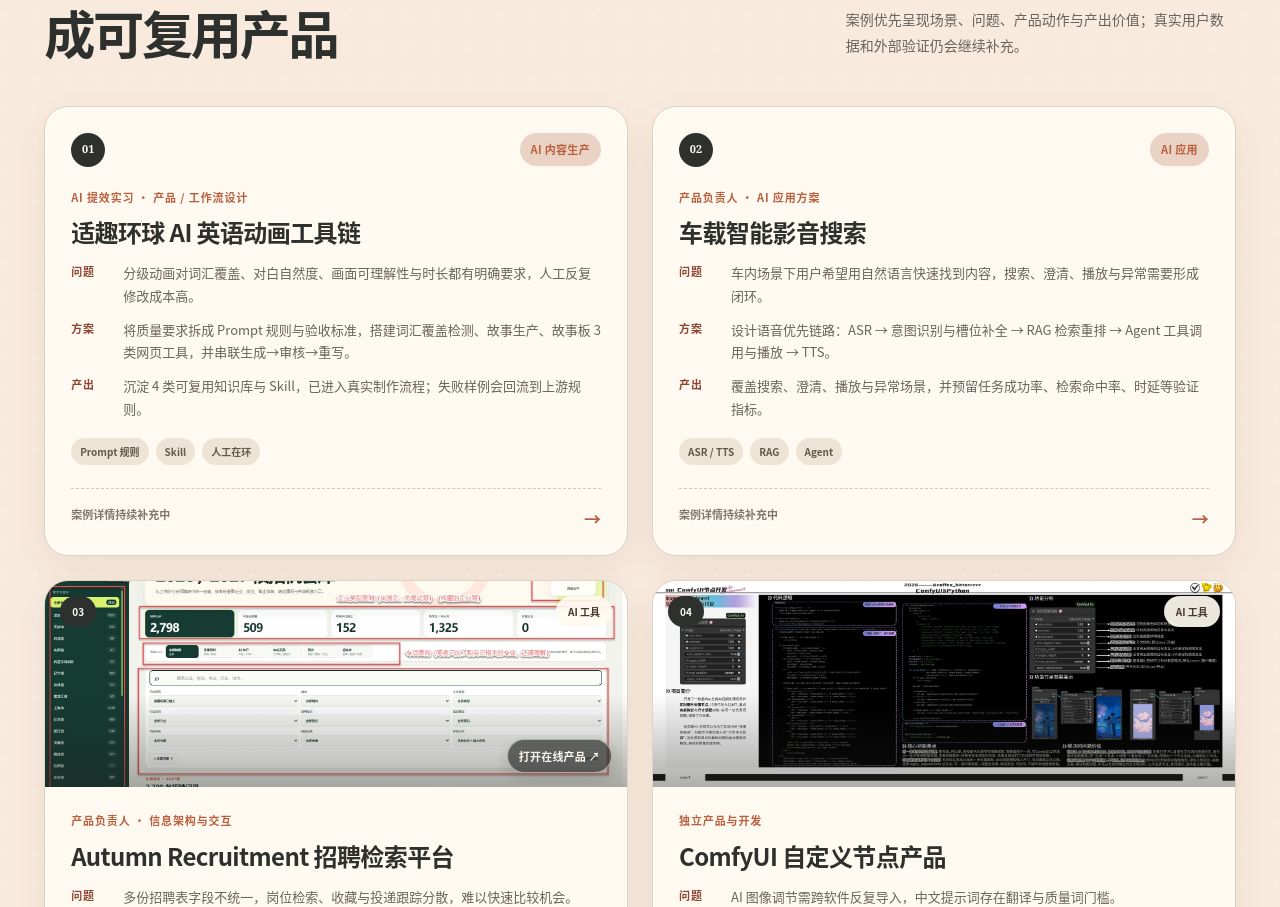
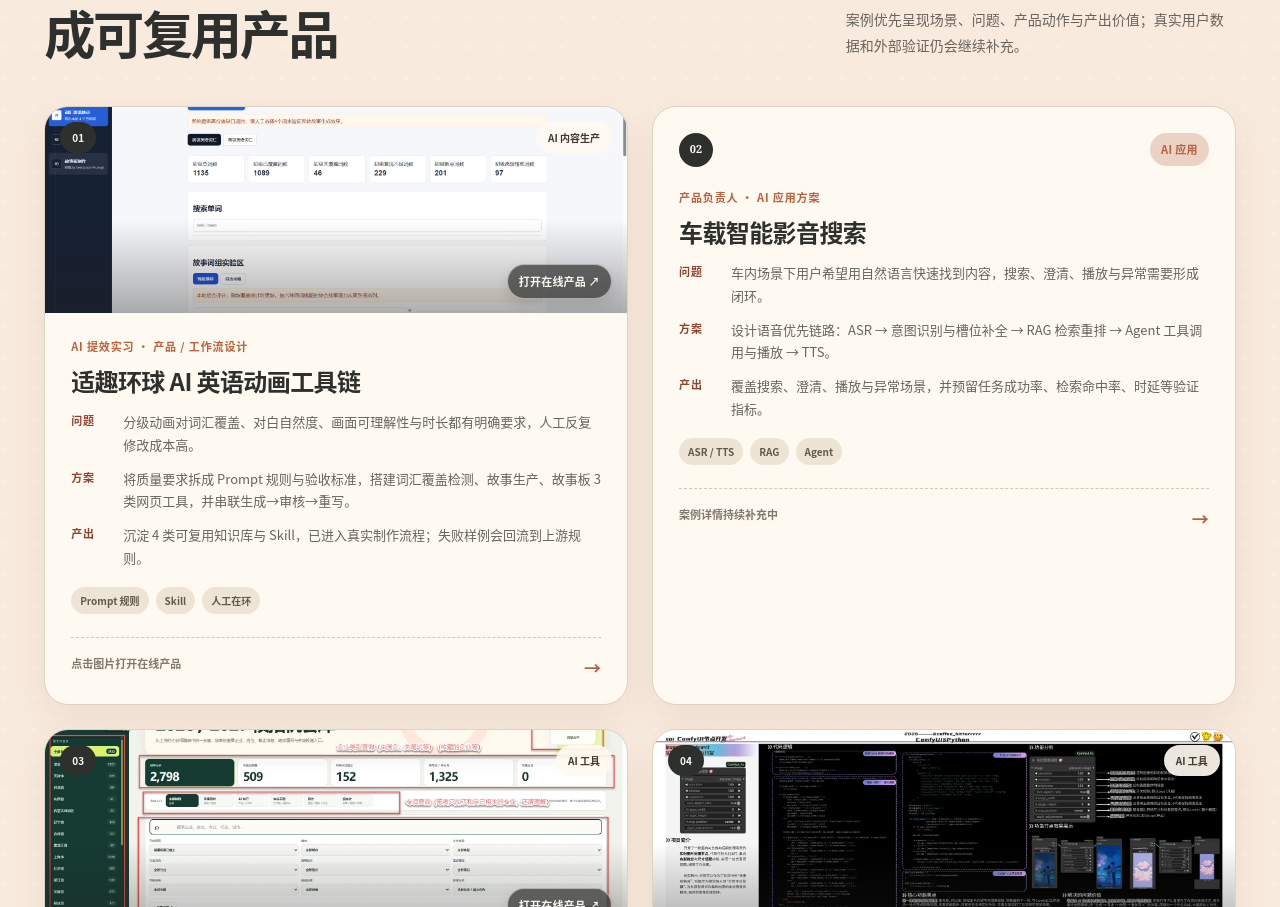
Before and after one commit to hanfeiqing-code/hanfeiqing-code.github.io, a Next.js app: page / in a window 1280 px wide. Shown: the part 3802-4709 px from the top of the page. Built offline with nearby package versions, Linux system fonts and the light colour scheme; no server answers.

Commit message:
Add AI English workbench project preview

```diff
--- a/app/page.tsx
+++ b/app/page.tsx
@@ -147,7 +147,8 @@ const projects = [
     solution: '将质量要求拆成 Prompt 规则与验收标准，搭建词汇覆盖检测、故事生产、故事板 3 类网页工具，并串联生成→审核→重写。',
     output: '沉淀 4 类可复用知识库与 Skill，已进入真实制作流程；失败样例会回流到上游规则。',
     role: 'AI 提效实习 · 产品 / 工作流设计',
-    image: null,
+    image: '/projects/ai-english-workbench.png',
+    href: 'https://reversal-comedy-workbench.simple-mark865.chatgpt.site',
     tags: ['Prompt 规则', 'Skill', '人工在环'],
   },
   {
```
Also changed, not shown: public/projects/ai-english-workbench.png (added).
